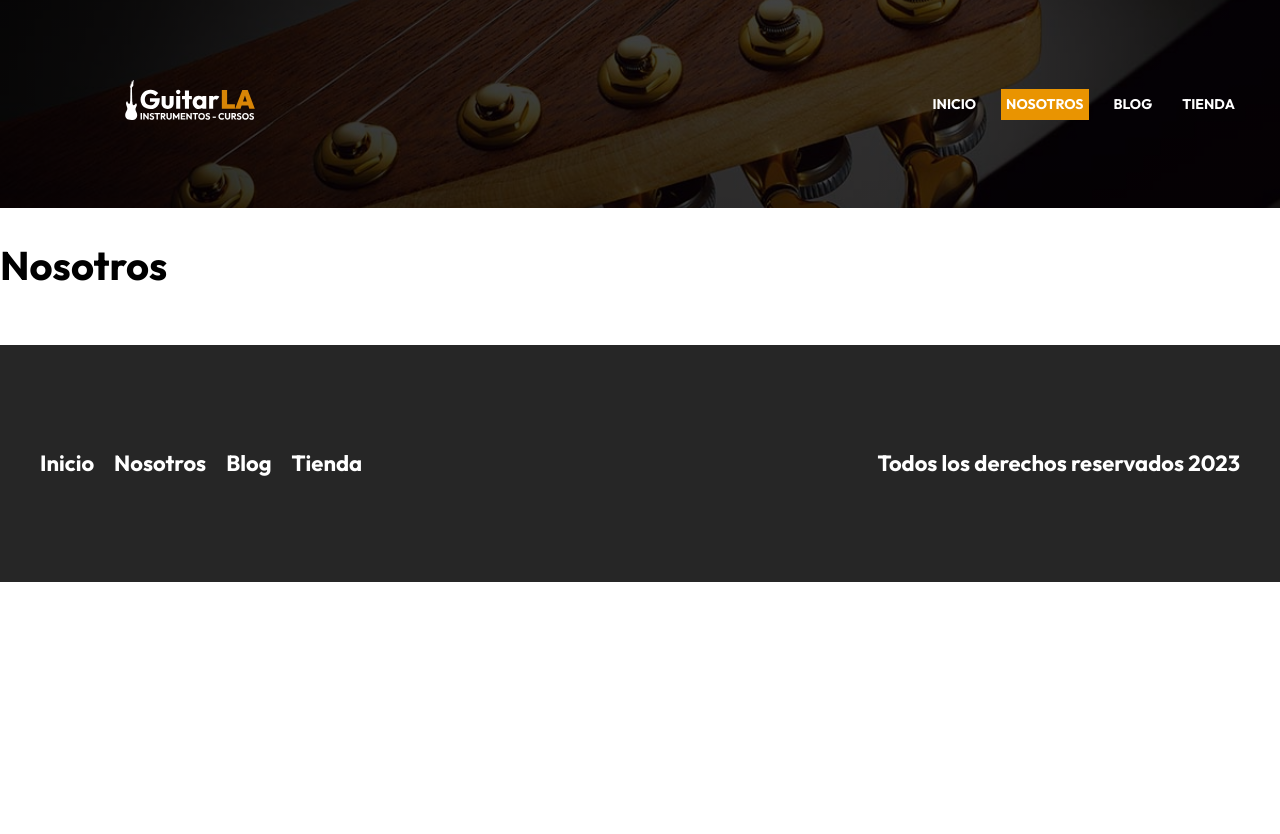
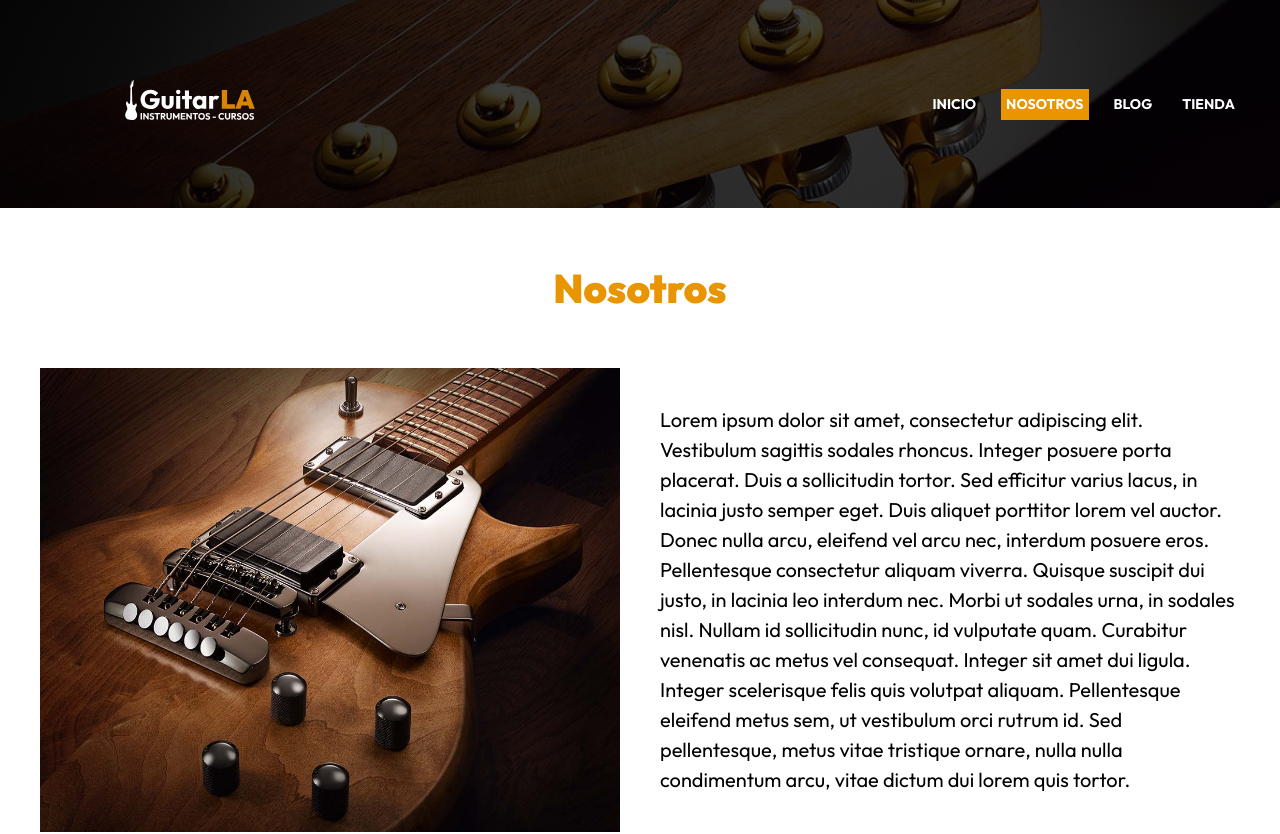
Before and after one commit to Zoes2/guitarla-nextjs, a Next.js app: page /nosotros in a window 1280 px wide. Shown: the top 834 px of the page. Before the commit the page ends 800 px from the top, so only its background shows below. Built offline with nearby package versions, Linux system fonts and the light colour scheme.

Commit message:
config vista nosotros, tienda, conexion API a tráves de getStaticProps y config formato images

```diff
--- a/next.config.js
+++ b/next.config.js
@@ -2,6 +2,9 @@
 const nextConfig = {
   reactStrictMode: true,
   swcMinify: true,
+  images: {
+    formats: ['image/avif', 'image/webp']
+  }
 }
 
 module.exports = nextConfig
--- a/pages/nosotros.js
+++ b/pages/nosotros.js
@@ -1,13 +1,35 @@
-import Layout from "../components/layout"
+import Image from "next/future/image";
+import Layout from "../components/layout";
+import styles from '../styles/nosotros.module.css'
 
 export default function Nosotros() {
     return (
-            <Layout
-                tittle={'Nosotros'}
-                description={'Sobre nosotros, guitarLA, tienda de música'}
-            >
-                <h1>Nosotros</h1>
-            </Layout>
+        <Layout
+            tittle={"Nosotros"}
+            description={"Sobre nosotros, guitarLA, tienda de música"}
+        >
+            <main className="contenedor">
+                <h1 className="heading">Nosotros</h1>
 
-    )
+                <div className={styles.contenido}>
+                    <Image src="/img/nosotros.jpg" width={1000} height={800} alt="Imagen sobre nosotros"/>
+                    <p>
+                        Lorem ipsum dolor sit amet, consectetur adipiscing elit. Vestibulum
+                        sagittis sodales rhoncus. Integer posuere porta placerat. Duis a
+                        sollicitudin tortor. Sed efficitur varius lacus, in lacinia justo
+                        semper eget. Duis aliquet porttitor lorem vel auctor. Donec nulla
+                        arcu, eleifend vel arcu nec, interdum posuere eros. Pellentesque
+                        consectetur aliquam viverra. Quisque suscipit dui justo, in lacinia
+                        leo interdum nec. Morbi ut sodales urna, in sodales nisl. Nullam id
+                        sollicitudin nunc, id vulputate quam. Curabitur venenatis ac metus
+                        vel consequat. Integer sit amet dui ligula. Integer scelerisque
+                        felis quis volutpat aliquam. Pellentesque eleifend metus sem, ut
+                        vestibulum orci rutrum id. Sed pellentesque, metus vitae tristique
+                        ornare, nulla nulla condimentum arcu, vitae dictum dui lorem quis
+                        tortor.
+                    </p>
+                </div>
+            </main>
+        </Layout>
+    );
 }
--- /dev/null
+++ b/styles/nosotros.module.css
@@ -0,0 +1,11 @@
+.contenido {
+    display: grid;
+    gap: 4rem;
+}
+
+@media (min-width: 768px) {
+    .contenido {
+        grid-template-columns: repeat(2, 1fr);
+        align-items: center;
+    }
+}
```
Also changed, not shown: components/listado-guitarras.js (added, +7 -0 lines), pages/tienda.js (+24 -2 lines), 1 other file (tests, documents, lock files or other folders).
